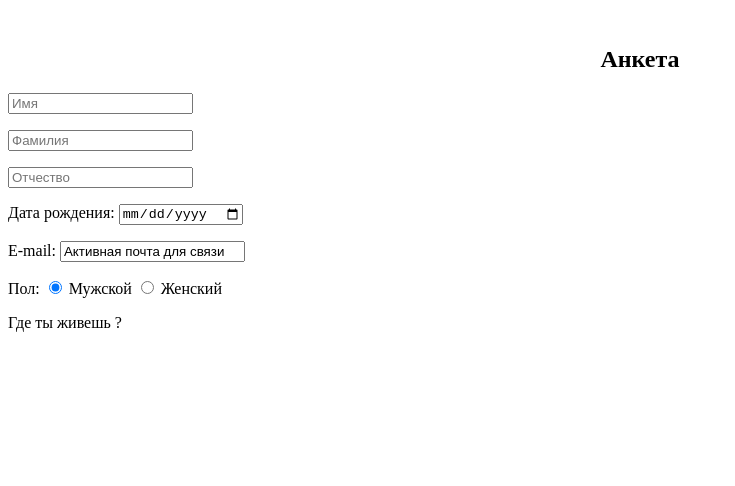
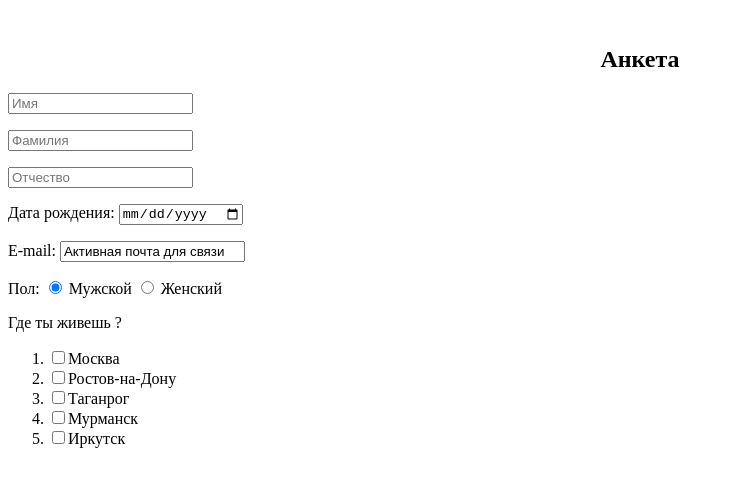
Before and after one commit to Maxim1Popov1/Maxim1Popov1.github.io, a plain HTML site: page index.html in a window 1280 px wide. Shown: the whole page, without its empty margins (0-735 px from the left). Drawn offline with Linux system fonts and the light colour scheme.

Commit message:
Update index.html

```diff
--- a/index.html
+++ b/index.html
@@ -37,13 +37,13 @@
 
         <div align="left"><label>
         <p>Где ты живешь ?</p>
-        <!-- <ol>
+        <ol>
             <li><input type="checkbox" name="city" value="city1" >Москва</li>
             <li><input type="checkbox" name="city" value="city2" >Ростов-на-Дону</li>
             <li><input type="checkbox" name="city" value="city3">Таганрог</li>
             <li><input type="checkbox" name="city" value="city4">Мурманск</li>
             <li><input type="checkbox" name="city" value="city5">Иркутск</li>
-        </ol> -->
+        </ol>
             </label>
         </div>
     </body>
```
